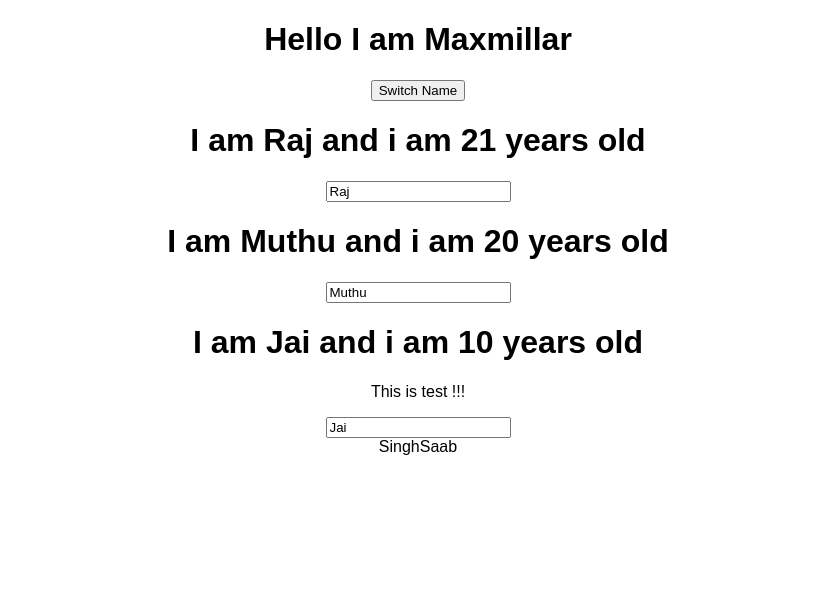
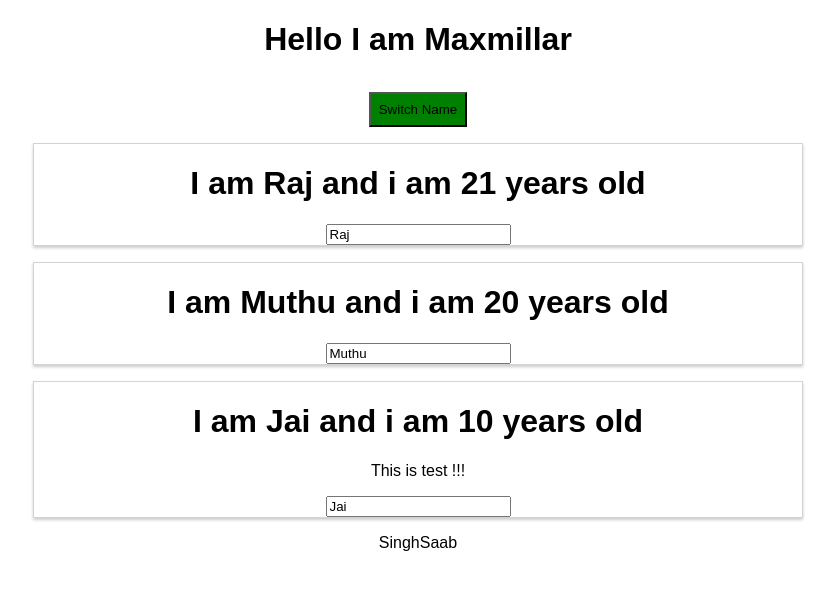
Before and after one commit to logologger/Complete-react-redux-guide, a React (Create React App) app in the folder Functional Components/functionapp/: page / in a window 1280 px wide. Shown: the top 590 px of the page, without its empty margins (222-1057 px from the left). Built offline with nearby package versions, Linux system fonts and the light colour scheme.

Commit message:
Styling React Components and Inline Stylings

```diff
--- a/Functional Components/functionapp/src/App.js
+++ b/Functional Components/functionapp/src/App.js
@@ -39,11 +39,17 @@ class App extends Component {
 
 
   render() {
+
+    const buttonStyle = {
+      backgroundColor : 'green',
+      padding: '8px',
+      marginTop: '12px'
+    };
     return (
       <div className="App">
      <h1>Hello I am Maxmillar</h1>
 
-     <button onClick = {this.switchNameHandler.bind(this , 'Saajan Saajan')}>Switch Name </button>
+     <button style = {buttonStyle} onClick = {this.switchNameHandler.bind(this , 'Saajan Saajan')}>Switch Name </button>
      <Person age={this.state.persons[0].age} name={this.state.persons[0].name}/>
      <Person age={this.state.persons[1].age} name={this.state.persons[1].name}/>
      <Person changed = {this.nameChangeHandler} age={this.state.persons[2].age} name={this.state.persons[2].name}
--- /dev/null
+++ b/Functional Components/functionapp/src/Person/Person.css
@@ -0,0 +1,7 @@
+.Person {
+    width:60%;
+    margin:16px auto;
+    border:1px solid lightgray;
+    box-shadow: 0 2px 3px #ccc;
+    text-align: center;
+}
--- a/Functional Components/functionapp/src/Person/Person.js
+++ b/Functional Components/functionapp/src/Person/Person.js
@@ -1,8 +1,9 @@
 import React  from 'react';
+import './Person.css';
 
 const person = (props) => {
     return (
-        <div>
+        <div className="Person">
         <h1 onClick = {props.click}> I am {props.name} and i am { props.age } years old </h1>
         <p> { props.children }</p>
         <input type="text" onChange = {props.changed} value={props.name}/>
```
